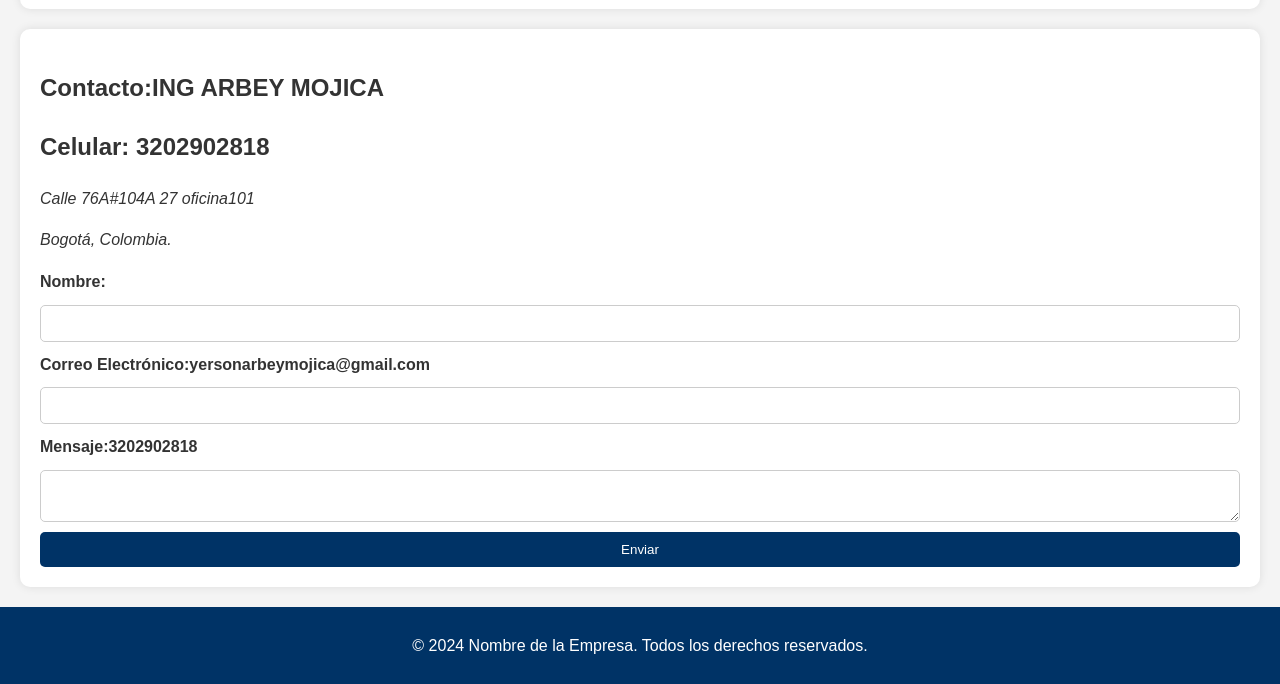
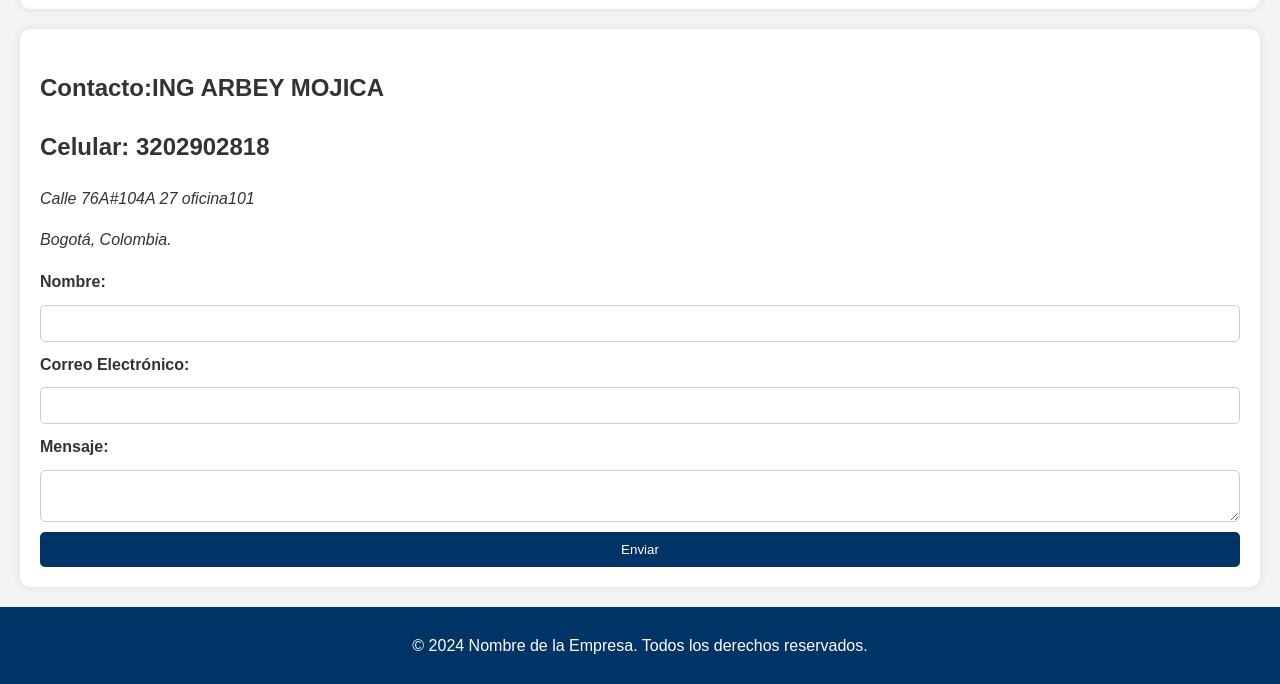
Before and after one commit to ARM911/electrisita.oi, a plain HTML site: page index.html in a window 1280 px wide. Shown: the part 4801-5485 px from the top of the page. Drawn offline with Linux system fonts and the light colour scheme.

Commit message:
Update index.html

```diff
--- a/index.html
+++ b/index.html
@@ -90,10 +90,10 @@
             <label for="name">Nombre:</label>
             <input type="text" id="name" name="name" required>
 
-            <label for="email">Correo Electrónico:yersonarbeymojica@gmail.com</label>
+            <label for="email">Correo Electrónico:</label>
             <input type="email" id="email" name="email" required>
 
-            <label for="message">Mensaje:3202902818</label>
+            <label for="message">Mensaje:</label>
             <textarea id="message" name="message" required></textarea>
 
             <button type="submit">Enviar</button>
```
